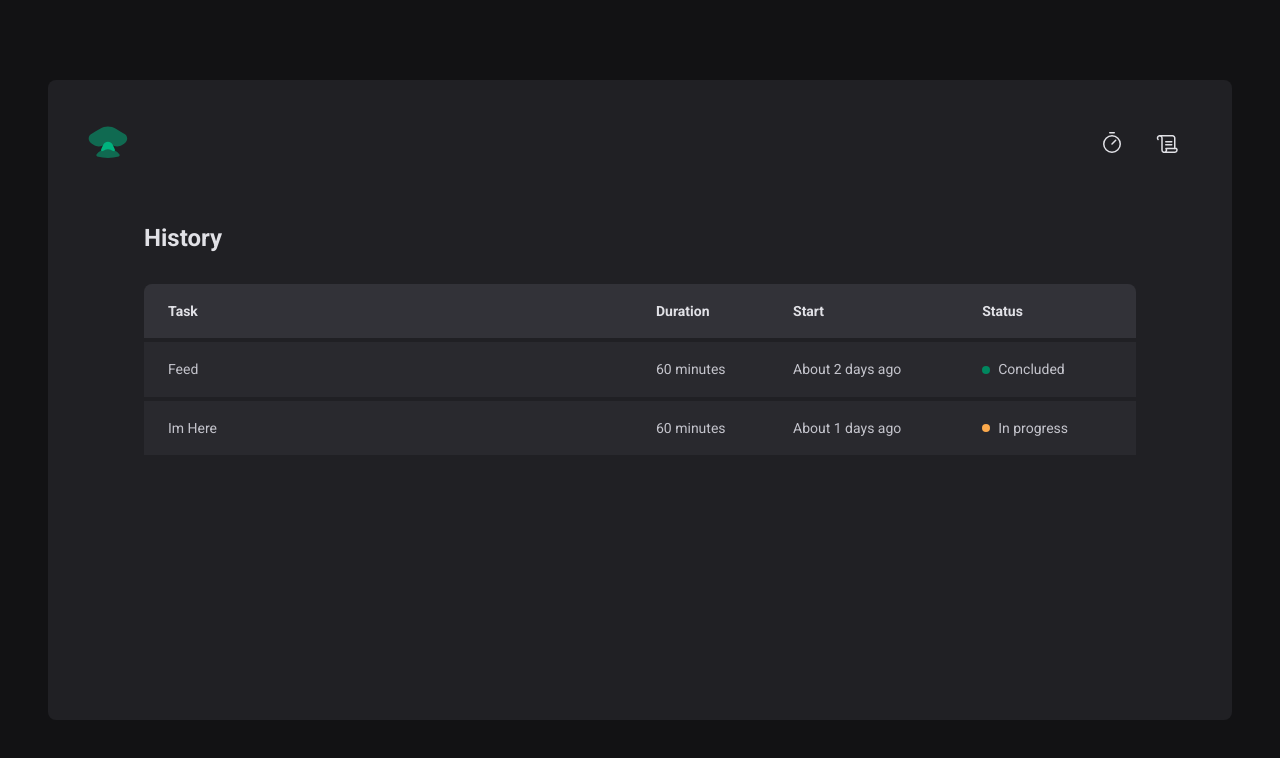
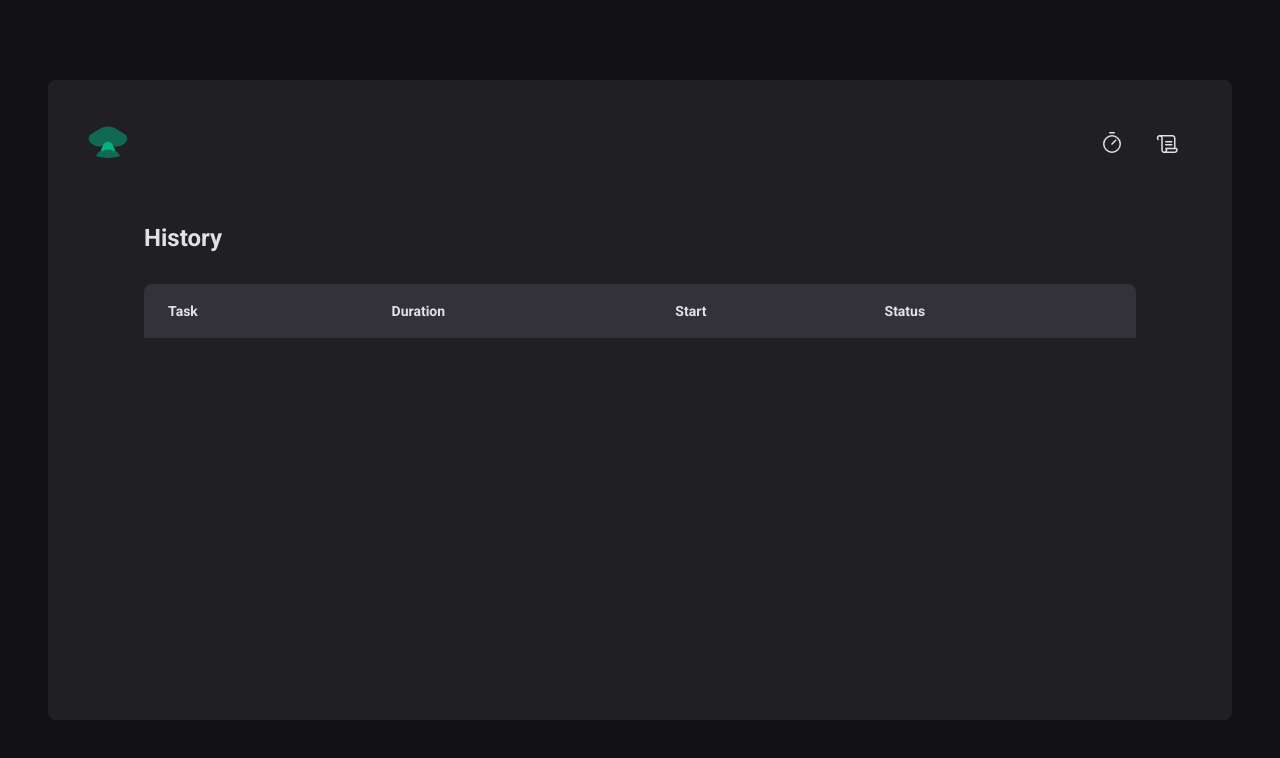
Before and after one commit to AlanWehrliLC/timer, a React (Vite) app: page /history in a window 1280 px wide. Shown: the top 758 px of the page. Built offline with nearby package versions, Linux system fonts and the light colour scheme.

Commit message:
History is showing the information on the screen

```diff
--- a/src/pages/History/index.tsx
+++ b/src/pages/History/index.tsx
@@ -1,6 +1,11 @@
+import { formatDistanceToNow } from "date-fns";
+import { useContext } from "react";
+import { CycleContext } from "../../contexts/CyclesContext";
 import { HistoryContainer, HistoryList, Status } from "./styles";
 
 export function History(){
+    const {cycles} = useContext(CycleContext)
+
     return (
         <HistoryContainer>
             <h1>History</h1>
@@ -17,27 +22,28 @@ export function History(){
                     </thead>
                     <tbody>
 
-                        <tr>
-                            <td>Feed</td>
-                            <td>60 minutes</td>
-                            <td>About 2 days ago</td>
-                            <td>
-                                <Status statusColor="green" >
-                                    Concluded
-                                </Status>
-                            </td>
-                        </tr>
+                        {cycles.map(cycle=>{
+                            return (
+                                <tr key={cycle.id}>
+                                    <td>{cycle.task}</td>
+                                    <td>{cycle.minutesAmount} minutes</td>
+                                    <td>{formatDistanceToNow(cycle.startDate, {addSuffix: true}) /*About 2 days ago*/}</td>
+                                    <td>
+                                        {cycle.finishedDate && (
+                                            <Status statusColor="green" >Concluded</Status>
+                                        )}
 
-                        <tr>
-                            <td>Im Here</td>
-                            <td>60 minutes</td>
-                            <td>About 1 days ago</td>
-                            <td>
-                                <Status statusColor="yellow" >
-                                    In progress
-                                </Status>
-                            </td>
-                        </tr>
+                                        {cycle.interruptedDate && (
+                                            <Status statusColor="red" >Interrupted</Status>
+                                        )}
+
+                                        {(!cycle.interruptedDate && !cycle.finishedDate) && (
+                                            <Status statusColor="yellow" >In progress</Status>
+                                        )}
+                                    </td>
+                                </tr>
+                            )
+                        })}
 
                     </tbody>
                 </table>
```
